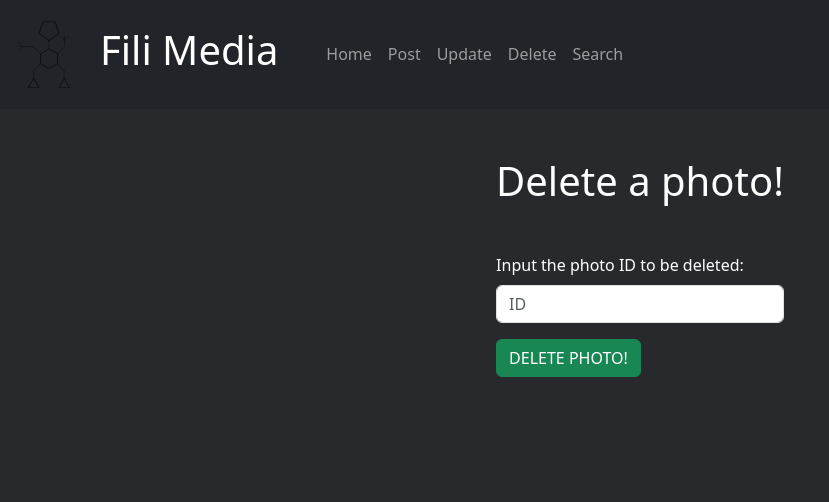
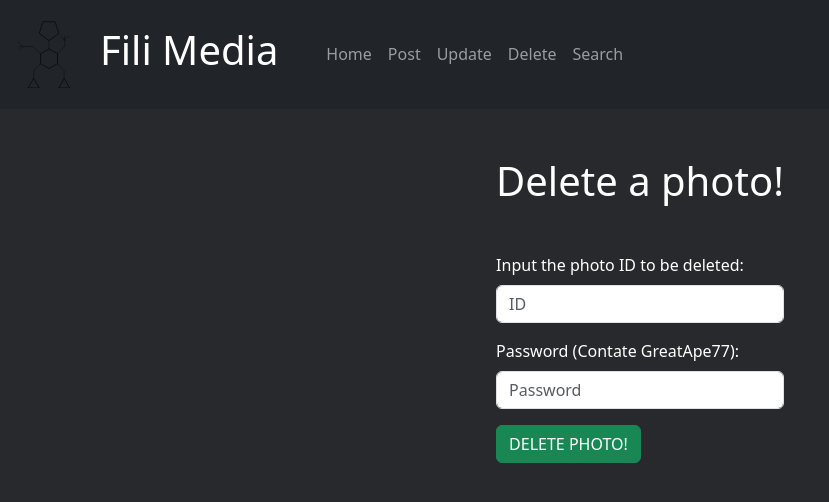
Before and after one commit to GreatApe77/crud-api-node-solidity, a React (Vite) app in the folder frontend/: page /delete in a window 1280 px wide. Shown: the top 502 px of the page, without its empty margins (0-829 px from the left). Built offline with nearby package versions, Linux system fonts and the light colour scheme.

Commit message:
delete form funcionando

```diff
--- /dev/null
+++ b/frontend/src/api-calls/delete-photo.js
@@ -0,0 +1,17 @@
+
+
+export async function deletePhoto(id,password){
+    try {
+        const response = await fetch(`/photos/${id}`,{
+            method:"DELETE",
+            headers: {
+				authorization:password,
+			},
+
+        })
+        return response.status
+    } catch (error) {
+        throw new Error("Error in Api Call")
+    }
+
+}
--- a/frontend/src/components/DeleteForm/index.jsx
+++ b/frontend/src/components/DeleteForm/index.jsx
@@ -7,21 +7,24 @@ export default function DeleteForm({deletePhoto}) {
 
 	const [loading,setLoading] = useState(false)
     const [id,setId] = useState("")
-
+    const [password,setPassword] = useState("")
 
 
 	//Change Handlers
 	function handleChange(e){
 		setId(e.target.value)
 	}
-
+    function handlePasswordChange(e){
+        setPassword(e.target.value)
+    }
 	//submit handlers
     function handleSubmit(e){
 		e.preventDefault()
 		if(!id) return
+        if(!password) return
 		setLoading(true)
 
-		deletePhoto(id)
+		deletePhoto(id,password)
 		.then((status)=>{
 			if (status == 200) {
                 alert("Deleted a photo!");
@@ -60,6 +63,17 @@ export default function DeleteForm({deletePhoto}) {
 								onChange={handleChange}
 							/>
 						</Form.Group>
+                        <Form.Group className="mb-3" controlId="formBasicEmail">
+							<Form.Label className="text-white">Password (Contate GreatApe77):</Form.Label>
+							<Form.Control
+								value={password}
+								type="password"
+
+								placeholder="Password"
+								required
+								onChange={handlePasswordChange}
+							/>
+						</Form.Group>
 
 						<Button variant="success" className="mx-auto" type="submit">
 							{loading ? (
@@ -74,6 +88,7 @@ export default function DeleteForm({deletePhoto}) {
 					</fieldset>
 				</Form>
 			</div>
+
 		</div>
 	);
 }
--- a/frontend/src/routes/Delete.jsx
+++ b/frontend/src/routes/Delete.jsx
@@ -1,10 +1,11 @@
+import { deletePhoto } from "../api-calls/delete-photo"
 import DeleteForm from "../components/DeleteForm"
 
 
 
 
 function Delete(){
-
+    /*
     function dummyFetch(id,status){
         return new Promise((resolve,reject)=>{
             if(!id){
@@ -14,12 +15,13 @@ function Delete(){
                 setTimeout(()=>{resolve(status)},3000)
             }
         })
-    }
+    }*/
+
     return(
         <div className="d-flex flex-column justify-content-center ">
             <div className="mx-auto">
 
-            <DeleteForm deletePhoto={dummyFetch}/>
+            <DeleteForm deletePhoto={deletePhoto}/>
             </div>
 
         </div>
```
